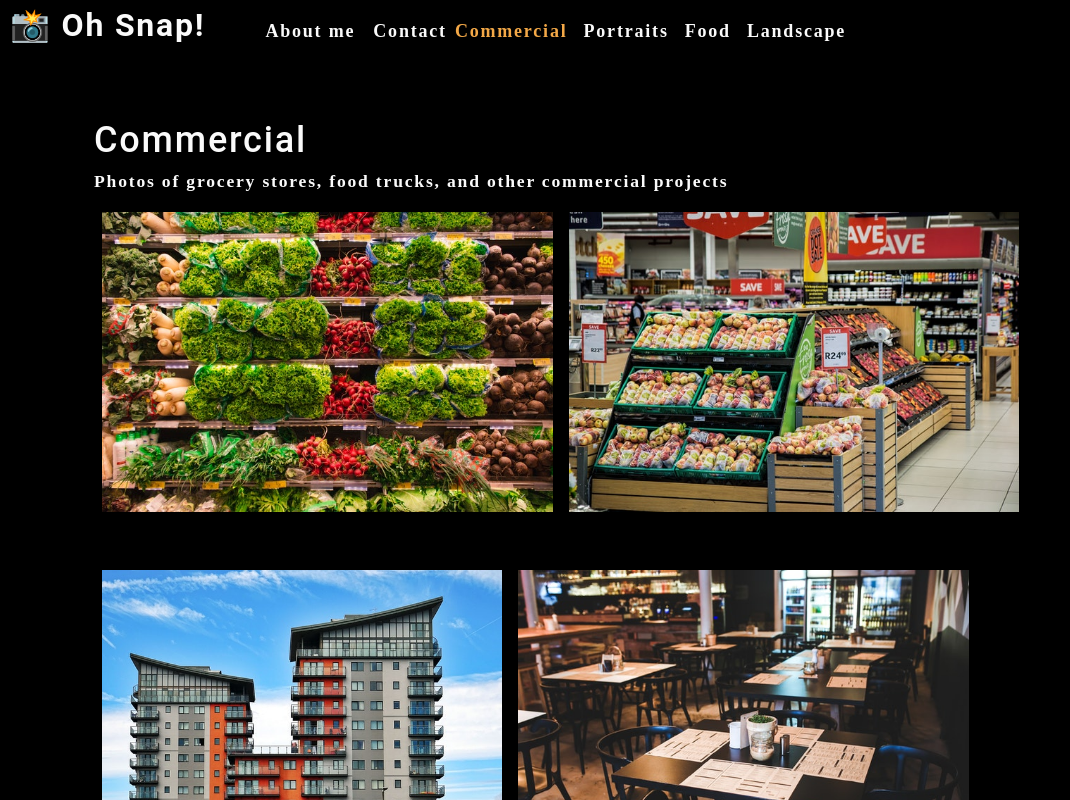
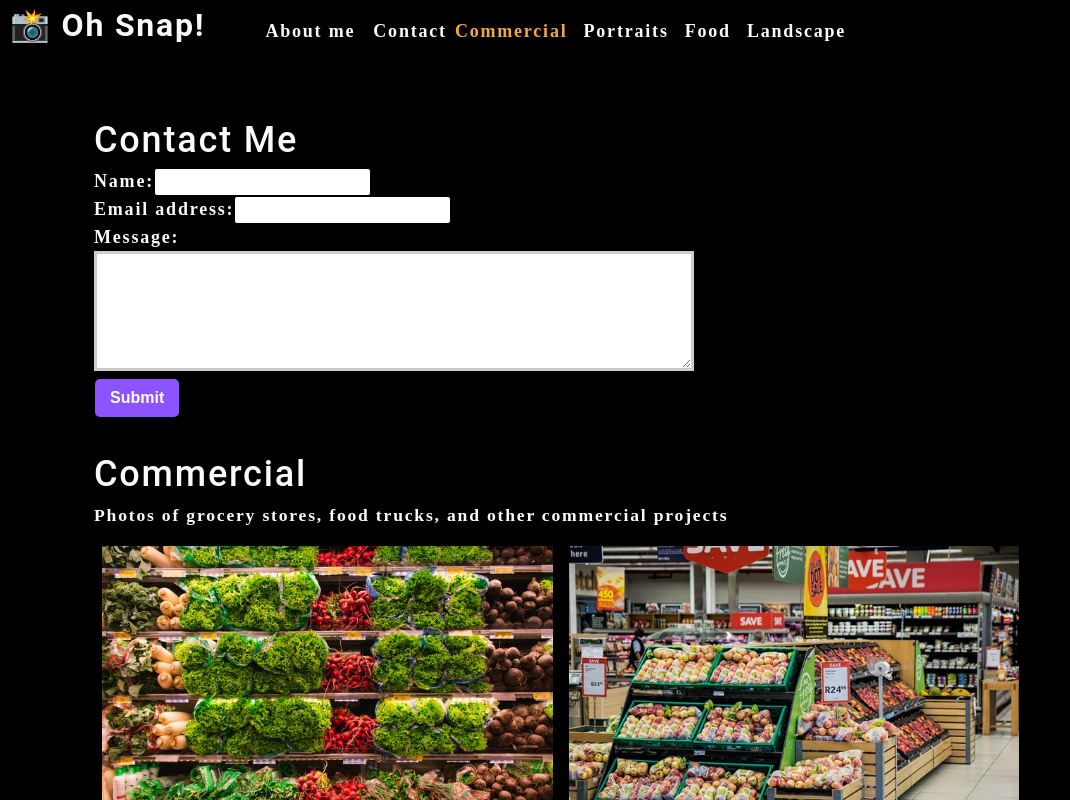
Before and after one commit to abjj1999/photo-port, a React (Create React App) app: page / in a window 1280 px wide. Shown: the top 800 px of the page, without its empty margins (0-1070 px from the left). Built offline with nearby package versions, Linux system fonts and the light colour scheme.

Commit message:
section 20.4.4 done

```diff
--- a/src/App.js
+++ b/src/App.js
@@ -3,6 +3,9 @@
 import About from './components/About';
 import Nav from './components/Nav';
 import Gallery from './components/Gallery';
+import ContactForm from './components/Contact';
+
+
 function App() {
   const [categories] = useState([
     {
@@ -23,6 +26,7 @@
         currentCategory = {currentCategory}
       ></Nav>
       <main>
+        <ContactForm></ContactForm>
         <Gallery currentCategory={currentCategory} ></Gallery>
         <About></About>
       </main>
--- /dev/null
+++ b/src/components/Contact/index.js
@@ -0,0 +1,40 @@
+import React, { useState } from 'react'
+
+function ContactForm() {
+    const [formState, setFormState] = useState({
+        name: '',
+        email: '',
+        message: ''
+    });
+    const { name, email, message } = formState;
+    function handleChange(e) {
+        setFormState({...formState, [e.target.name]: e.target.value })
+    }
+    function handleSubmit(e) {
+        e.preventDefault();
+        console.log(formState);
+    }
+
+    return (
+        <section>
+            <h1>Contact Me</h1>
+            <form id="contact-form">
+            <div>
+                <label htmlFor="name">Name:</label>
+                <input type="text" name="name" onChange={handleChange} defaultValue={name}/>
+            </div>
+            <div>
+                <label htmlFor="email">Email address:</label>
+                <input type="email" name="email" onChange={handleChange} defaultValue={email}/>
+            </div>
+            <div>
+                <label htmlFor="message">Message:</label>
+                <textarea name="message" rows="5" onChange={handleChange}  defaultValue={message}/>
+            </div>
+            <button type='submit' onClick = {handleSubmit}>Submit</button>
+            </form>
+        </section>
+    )
+}
+
+export default ContactForm
```
